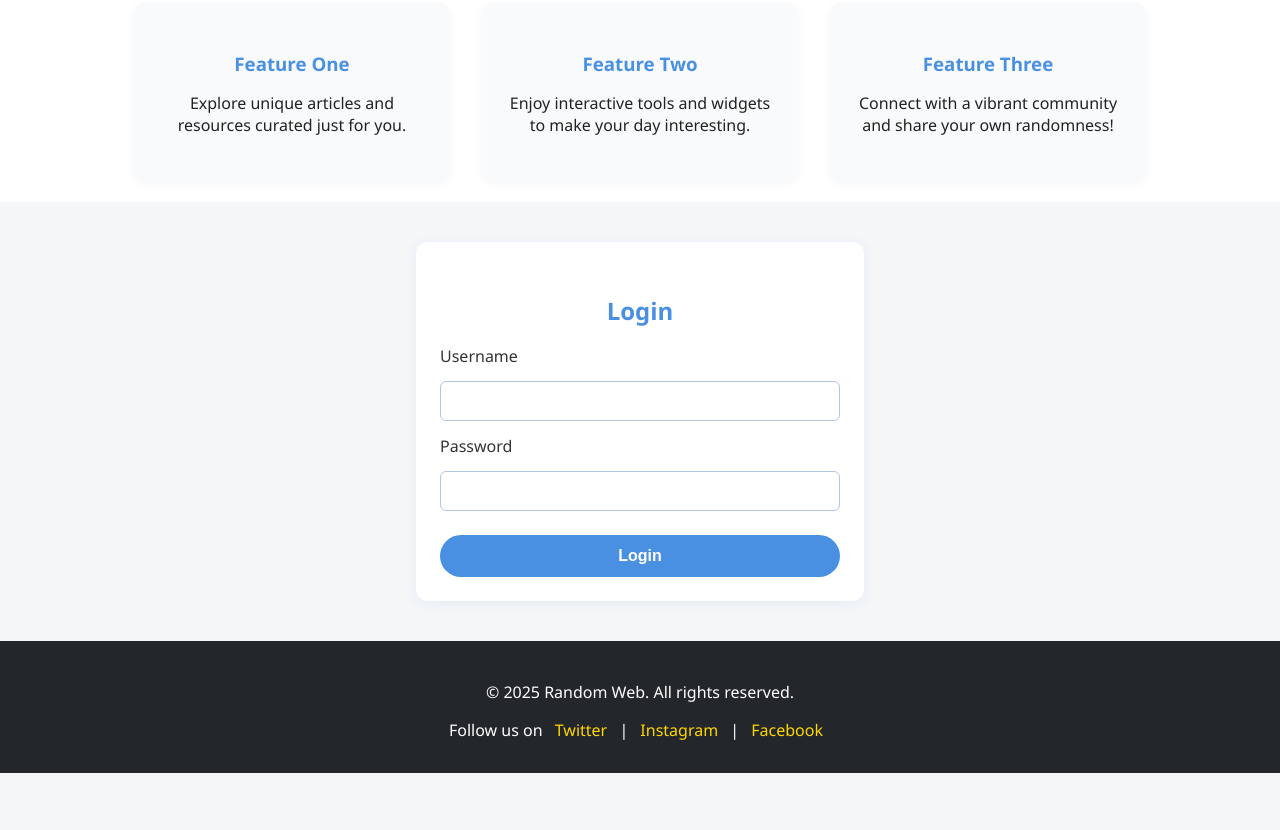
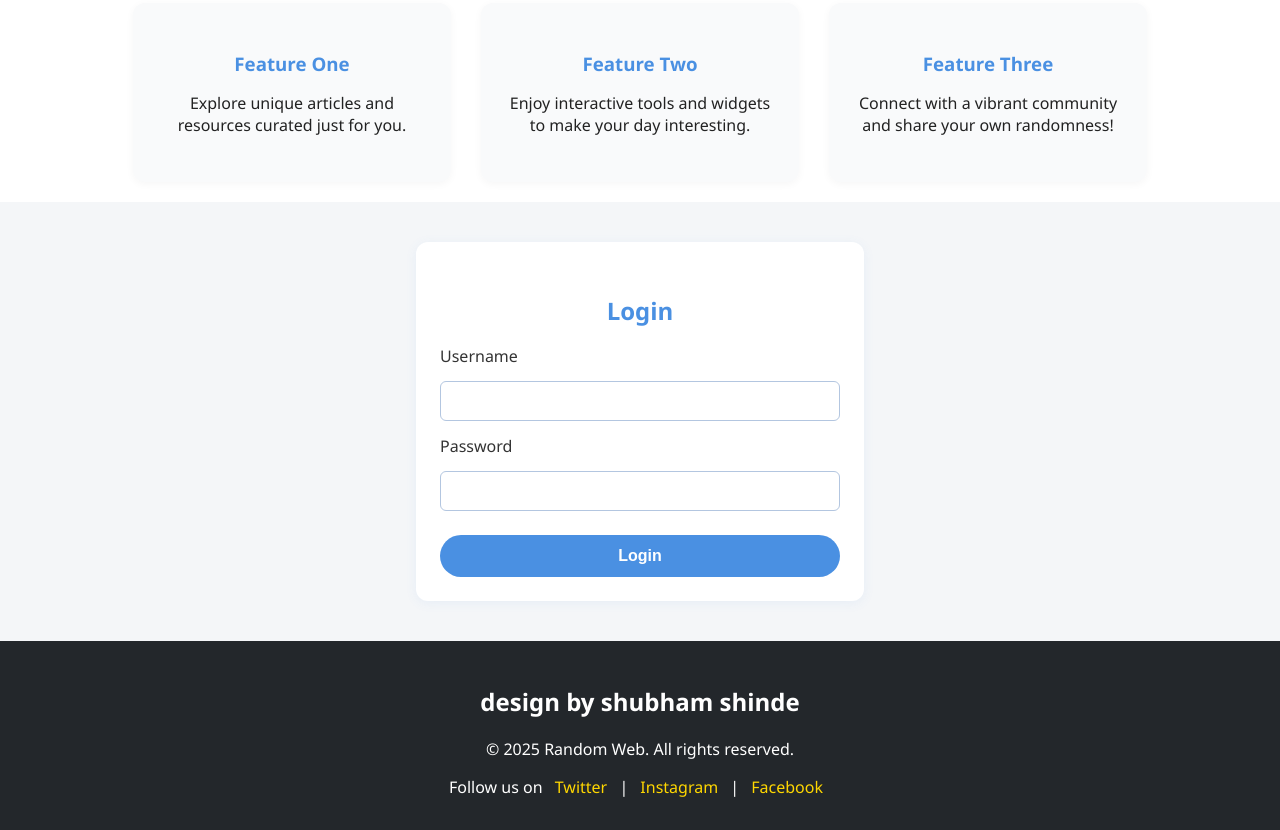
Before and after one commit to ShubhamShinde148/shubham-project, a plain HTML site: page index.html in a window 1280 px wide. Shown: the part 449-1279 px from the top of the page. Before the commit the page ends 1222 px from the top, so only its background shows below. Drawn offline with Linux system fonts and the light colour scheme.

Commit message:
Update index.html

```diff
--- a/index.html
+++ b/index.html
@@ -48,6 +48,7 @@
         </section>
     </main>
     <footer class="main-footer">
+        <h2>design by shubham shinde</h2>
         <p>&copy; 2025 Random Web. All rights reserved.</p>
         <p>Follow us on
             <a href="#">Twitter</a> |
```
